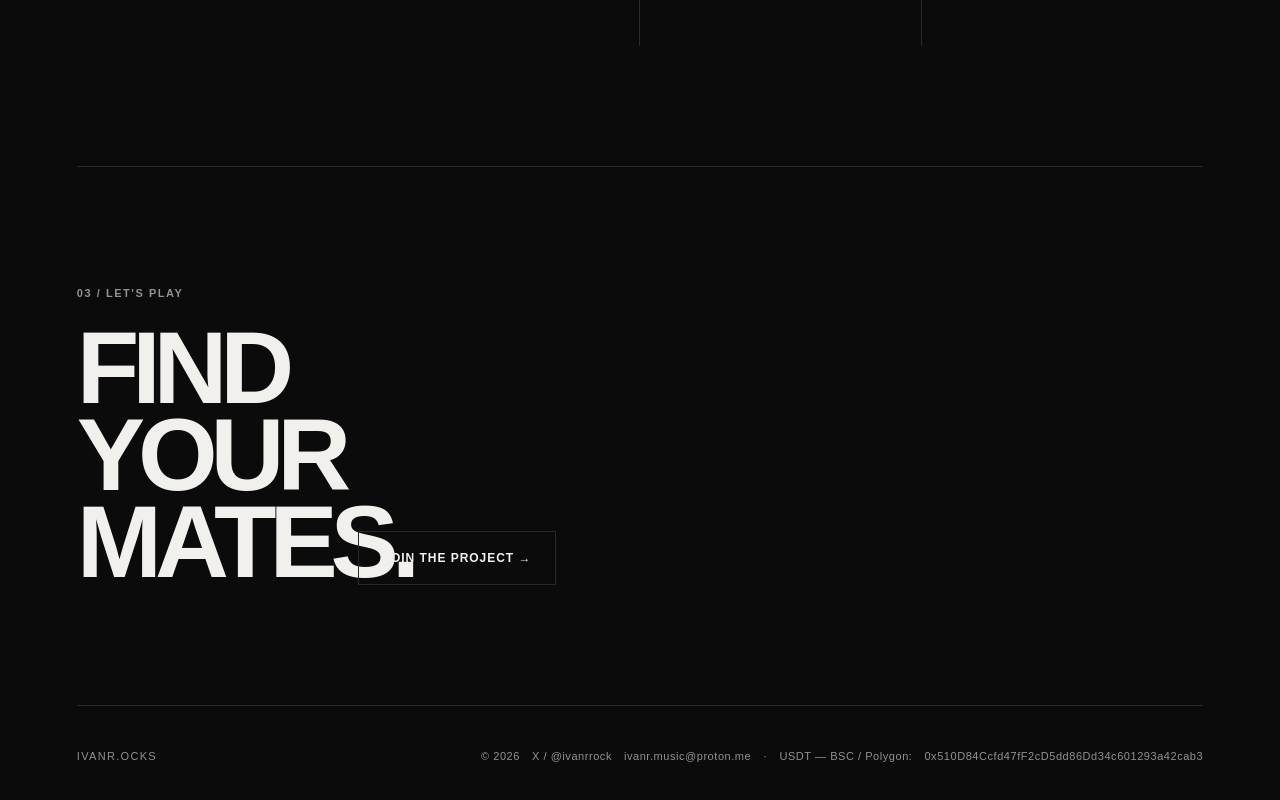
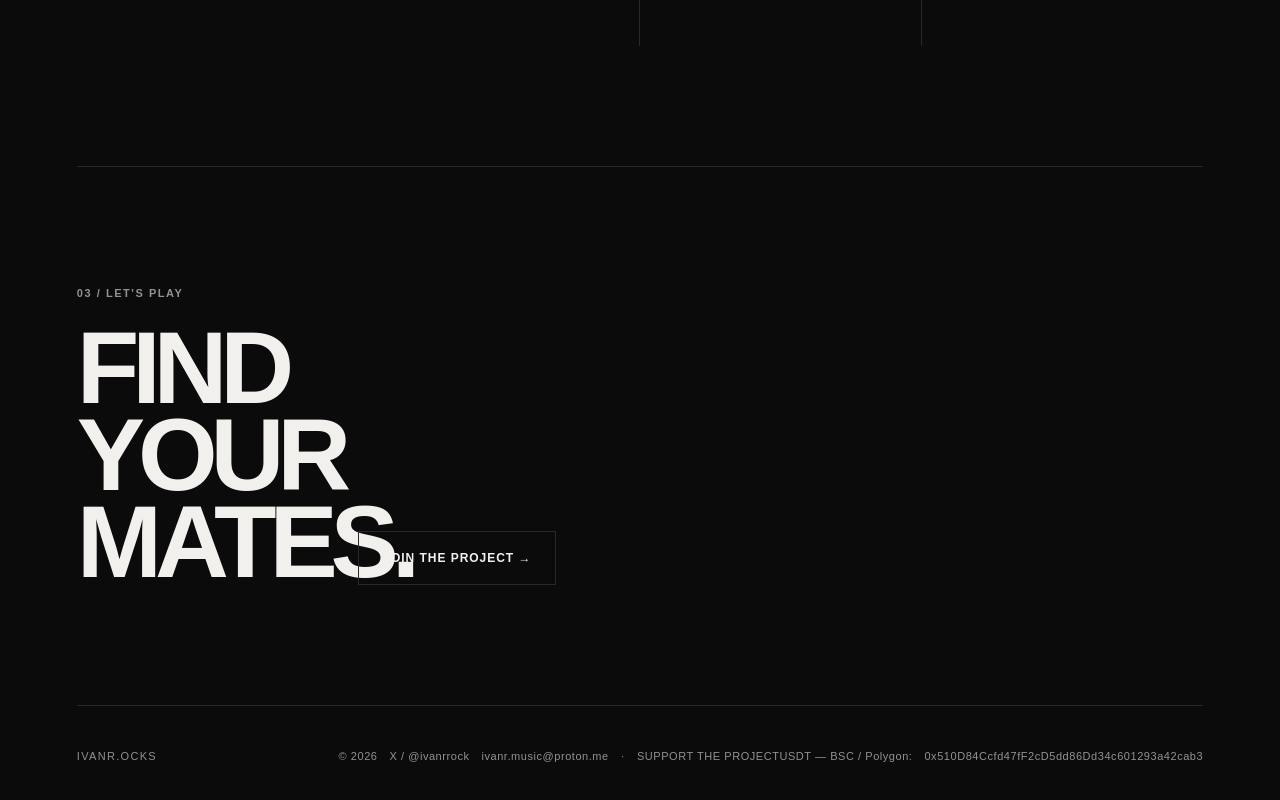
Before and after one commit to Alex-eco/ivanr-ocks, a Next.js app: page / in a window 1280 px wide. Shown: the part 1676-2476 px from the top of the page. Built offline with nearby package versions, Linux system fonts and the light colour scheme.

Commit message:
Update page.tsx

```diff
--- a/app/page.tsx
+++ b/app/page.tsx
@@ -100,7 +100,7 @@ export default function Home() {
             ivanr.music@proton.me
           </a>
           <span>·</span>
-<span>USDT — BSC / Polygon:</span>
+<span>SUPPORT THE PROJECTUSDT — BSC / Polygon:</span>
 <span>0x510D84Ccfd47fF2cD5dd86Dd34c601293a42cab3</span>
         </div>
       </footer>
```
